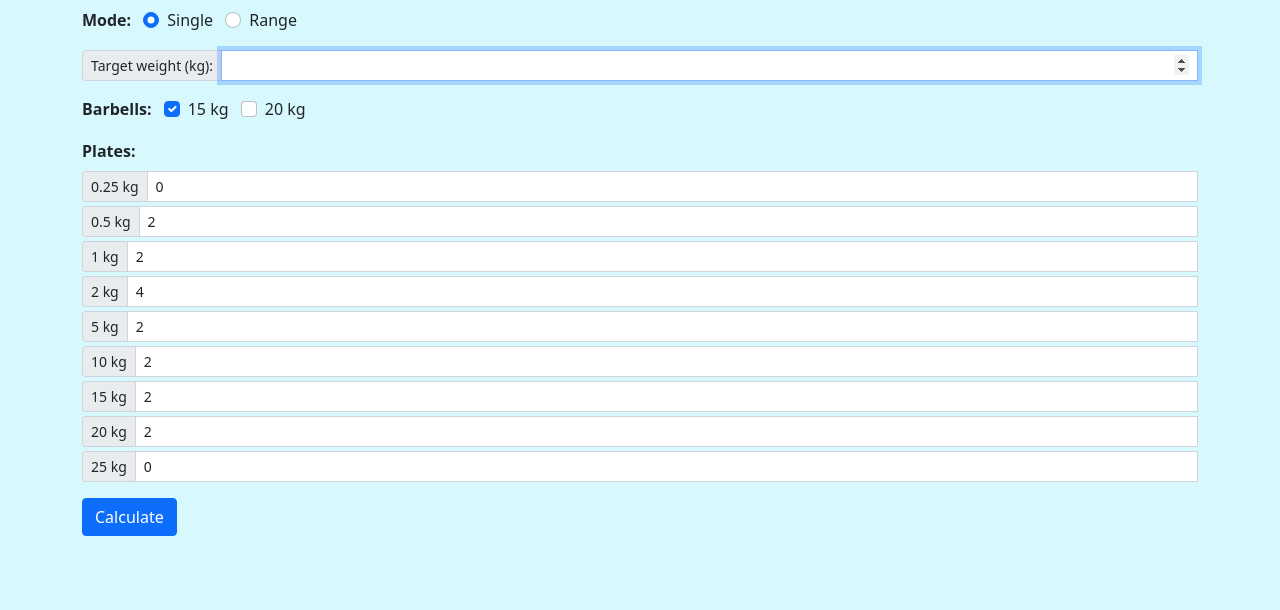
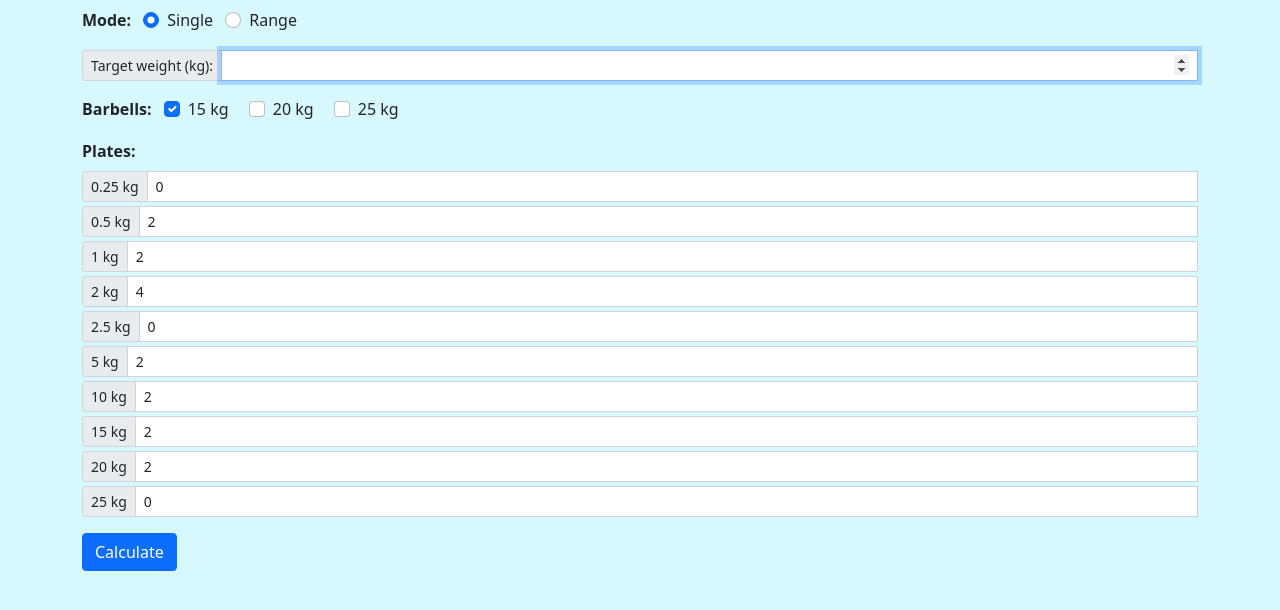
Before and after one commit to japananh/plate-calculator, a website: page public/index.html in a window 1280 px wide. Drawn offline with nearby package versions, Linux system fonts and the light colour scheme.

Commit message:
feat: add new plate and barbel

```diff
--- a/public/index.html
+++ b/public/index.html
@@ -30,9 +30,13 @@
           <input class="form-check-input" type="checkbox" id="barbel15" name="barbels" value="15">
           <label for="barbel15" class="form-check-label">15 kg</label>
         </div>
-        <div class="form-check d-inline-block">
+        <div class="form-check d-inline-block mx-2">
           <input class="form-check-input" type="checkbox" id="barbel20" name="barbels" value="20">
           <label for="barbel20" class="form-check-label">20 kg</label><br>
+        </div>
+        <div class="form-check d-inline-block mx-2">
+          <input class="form-check-input" type="checkbox" id="barbel25" name="barbels" value="25">
+          <label for="barbel25" class="form-check-label">25 kg</label><br>
         </div>
       </div>
 
@@ -40,13 +44,13 @@
         <label for="plates" class="mb-2"><b>Plates:</b></label><br>
 
         <div class="input-group input-group-sm mb-1">
-          <label for="025" class="input-group-text">0.25 kg</label>
-          <input id="025" class="form-control" type="number" step="1" min="0" name="plates" required></input><br>
+          <label for="0-25" class="input-group-text">0.25 kg</label>
+          <input id="0-25" class="form-control" type="number" step="1" min="0" name="plates" required></input><br>
         </div>
 
         <div class="input-group input-group-sm mb-1">
-          <label for="05" class="input-group-text">0.5 kg</label>
-          <input id="05" class="form-control" type="number" step="1" min="0" name="plates" required></input><br>
+          <label for="0-5" class="input-group-text">0.5 kg</label>
+          <input id="0-5" class="form-control" type="number" step="1" min="0" name="plates" required></input><br>
         </div>
 
         <div class="input-group input-group-sm mb-1">
@@ -57,6 +61,11 @@
         <div class="input-group input-group-sm mb-1">
           <label for="2" class="input-group-text">2 kg</label>
           <input id="2" class="form-control" type="number" step="1" min="0" name="plates" required></input><br>
+        </div>
+
+        <div class="input-group input-group-sm mb-1">
+          <label for="2-5" class="input-group-text">2.5 kg</label>
+          <input id="2-5" class="form-control" type="number" step="1" min="0" name="plates" required></input><br>
         </div>
 
         <div class="input-group input-group-sm mb-1">
--- a/public/script.js
+++ b/public/script.js
@@ -30,6 +30,7 @@ function setup() {
     [15, 2],
     [10, 2],
     [5, 2],
+    [2.5, 0],
     [2, 4],
     [1, 2],
     [0.5, 2],
@@ -43,7 +44,7 @@ function setup() {
 
   genWeightInput(mode);
 
-  plates.forEach((plate, index) => {
+  plates.forEach((plate, _) => {
     $(`#${genId(plate[0])}`).val(plate[1]);
   });
 }
@@ -239,12 +240,13 @@ function genHeight(weight) {
   if (weight === 0.25) return weight * 65;
   if (weight === 0.5) return weight * 45;
   if (weight === 1) return weight * 35;
-  if (weight === 2) return weight * 25;
+  if (weight === 2.5) return weight * 20;
+  if (weight === 2) return weight * 20;
   return weight * 13;
 }
 
 function genId(weight) {
-  return String(weight).replace(".", "");
+  return String(weight).replace(".", "-");
 }
 
 function saveSettings() {
```
Also changed, not shown: app.js (+4 -3 lines), README.md, 2 other files. Lines whose indentation alone changed are shown as unchanged.
